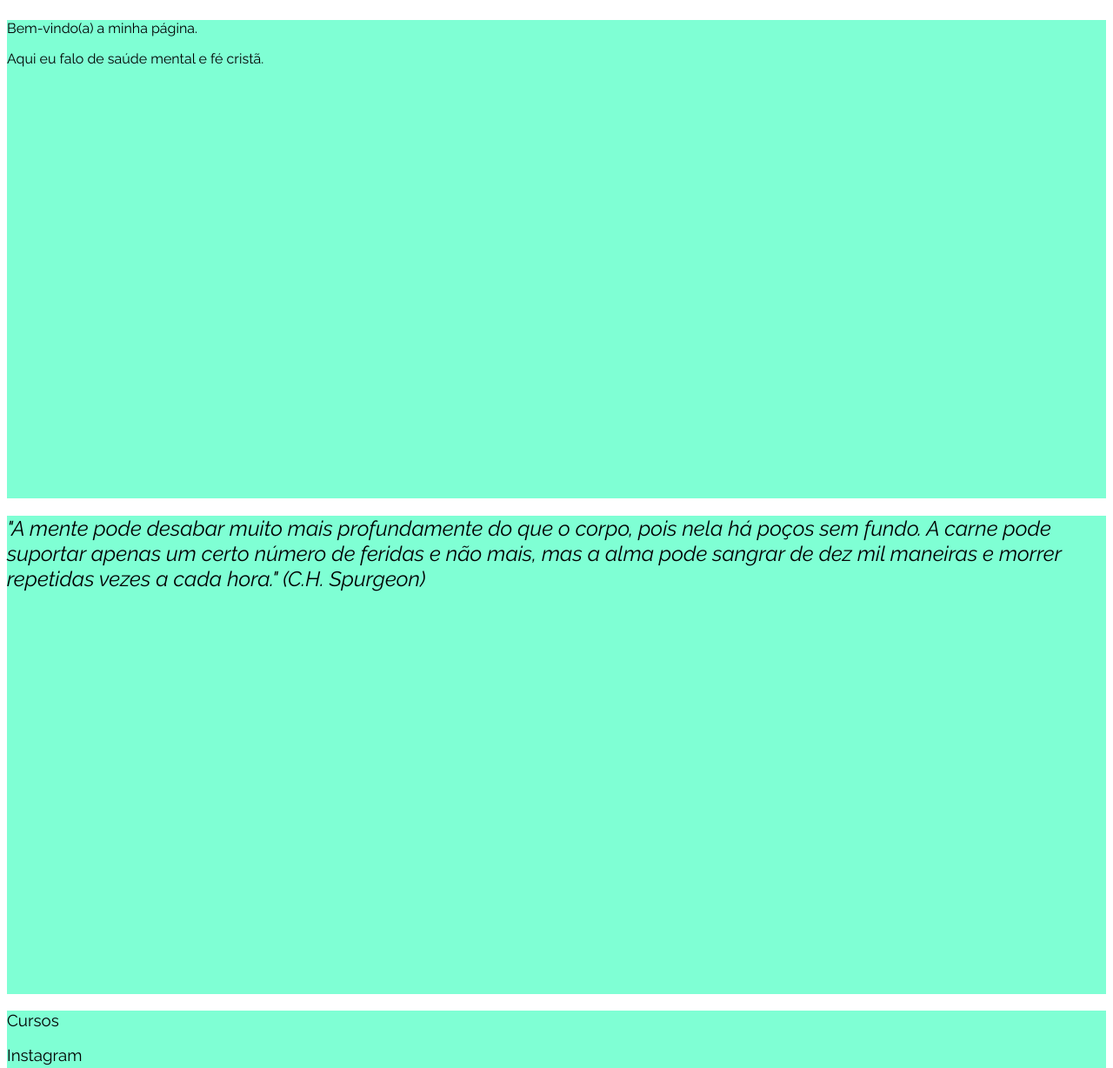
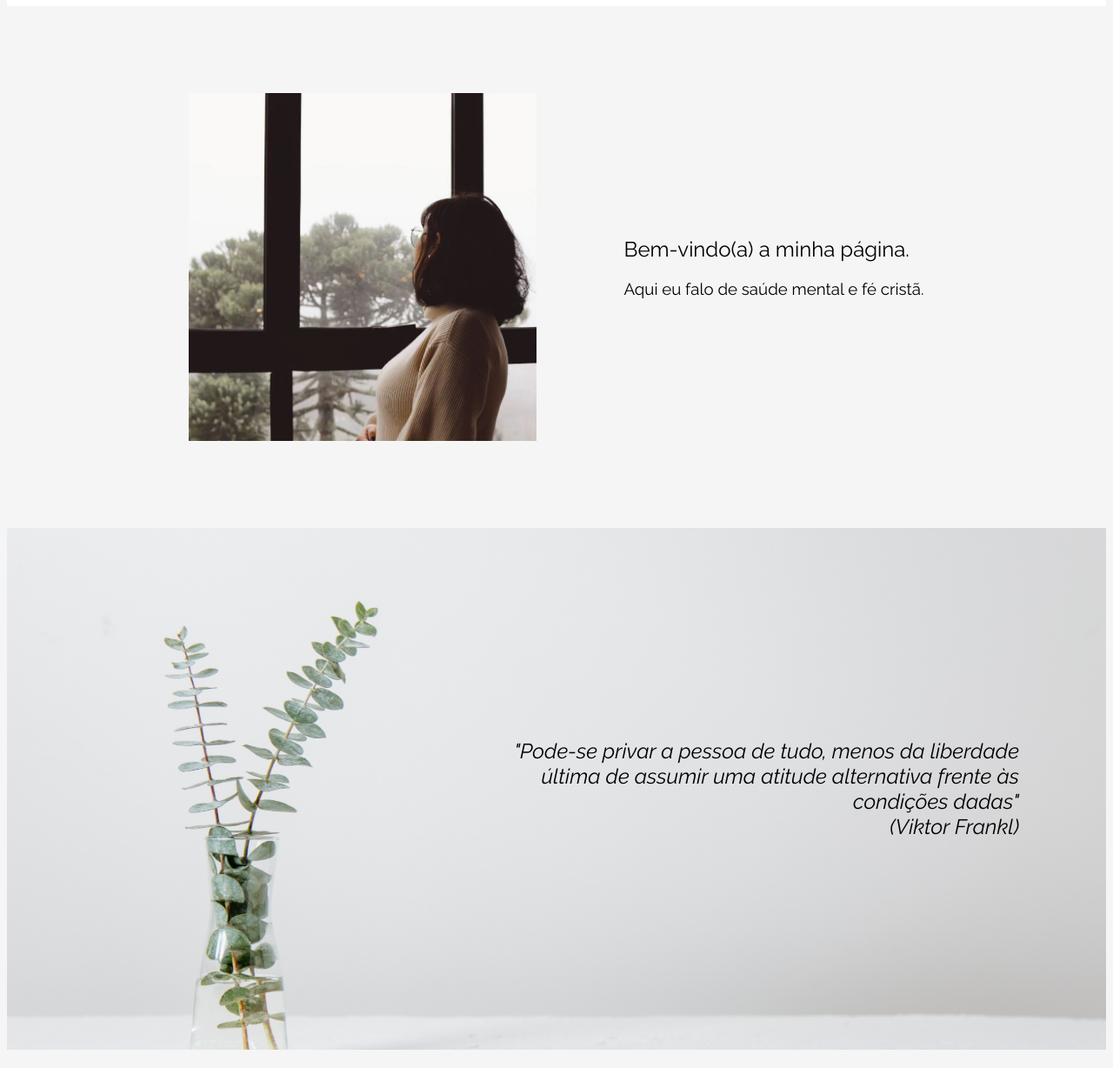
Before and after one commit to kaiquemoreto/projeto-final-coderhouse, a plain HTML site: page index.html in a window 1280 px wide. Shown: the part 112-1340 px from the top of the page at 87% size. Drawn offline with Linux system fonts and the light colour scheme; a web font is replaced by a local one.

Commit message:
add flexbox and changes at index page

```diff
--- a/index.html
+++ b/index.html
@@ -26,23 +26,31 @@
    </nav>
 
    <main>
-        <section class="section">
-            <article>
-                <p>Bem-vindo(a) a minha página.</p>
-                <p>Aqui eu falo de saúde mental e fé cristã.</p>
-                <p></p>
-            </article>
+        <section class="section_apresentacao">
+            <span id="img_apresentacao">
+                <img src="./src/apresent_index.JPG" alt="Uma mulher andando em meio ao campo.">
+            </span>
+            <span id="text_apresentacao">
+                <h1>Bem-vindo(a) a minha página.</h1>
+                <h3>Aqui eu falo de saúde mental e fé cristã.</h3>
+            </span>
         </section>
-        <section class="section">
-            <h1 style="font-style: italic;">"A mente pode desabar muito mais profundamente do que o corpo, pois nela há poços sem fundo. A carne pode suportar apenas um certo número de feridas e não mais, mas a alma pode sangrar de dez mil maneiras e morrer repetidas vezes a cada hora." (C.H. Spurgeon)</h1>
+        <section class="section_frase">
+            <span id="text_frase">
+                <h1 style="font-style: italic;">"Pode-se privar a pessoa de tudo, menos da liberdade última de assumir uma atitude alternativa frente às condições dadas" <br> (Viktor Frankl)</h1>
+            </span>
         </section>
-        <section class="section">
-            <article>
-                <h3>Cursos</h3>
-            </article>
-            <article>
-                <h3>Instagram</h3>
-            </article>
+        <section class="section_projeto">
+
+            <div class="projeto_item">
+                Instagram
+            </div>
+            <div class="projeto_item">
+                Cursos
+            </div>
+            <div class="projeto_item">
+                Cursos
+            </div>
         </section>
         <section class="section">
             <h1>Minhas recomendações</h1>
--- a/style.css
+++ b/style.css
@@ -11,6 +11,10 @@
     font-optical-sizing: auto;
     font-weight: 400;
     font-style: normal;
+}
+
+body {
+    background-color: whitesmoke;
 }
 
 header {
@@ -66,8 +70,65 @@ nav li a:hover {
 
 .section {
     width: auto;
-    height: 550px;
+    height: 600px;
     background-color: aquamarine;
+}
+
+.section_apresentacao {
+    width: auto;
+    height: 600px;
+    display: flex;
+    background-color: whitesmoke;
+    align-items: center;
+    justify-content: center;
+}
+
+#img_apresentacao {
+    display: flex;
+    width: auto;
+    height: 400px;
+    margin: 50px;
+}
+
+#text_apresentacao {
+    width: auto;
+    height: auto;
+    margin: 50px;
+}
+
+.section_frase {
+    display: flex;
+    width: auto;
+    height: 600px;
+    background-image: url(./src/plant_index.jpg);
+    background-size:cover;
+    background-position: center;
+    align-items: center;
+    justify-content: end;
+}
+
+#text_frase{
+    width: 50%;
+    text-align: right;
+    padding: 100px;
+}
+
+.section_projeto {
+    display: flex;
+    flex-direction: row;
+    flex-wrap: wrap;
+    justify-content: center ;
+    width: auto;
+    height: 600px;
+    background-color: whitesmoke;
+    align-items: center;
+}
+
+.projeto_item {
+    height: 400px;
+    width: 400px;
+    margin: 5px;
+    background-color: white;
 }
 
 .politicas {
```
Also changed, not shown: src/Cursos_img.jpg (added), src/Instagram_img.jpg (added), src/apresent_index.JPG (added), src/plant_index.jpg (added).
